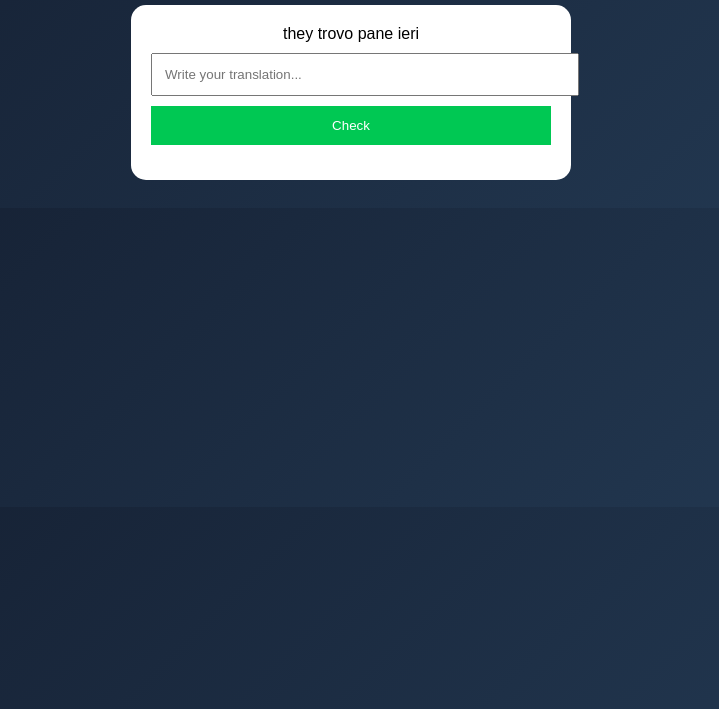
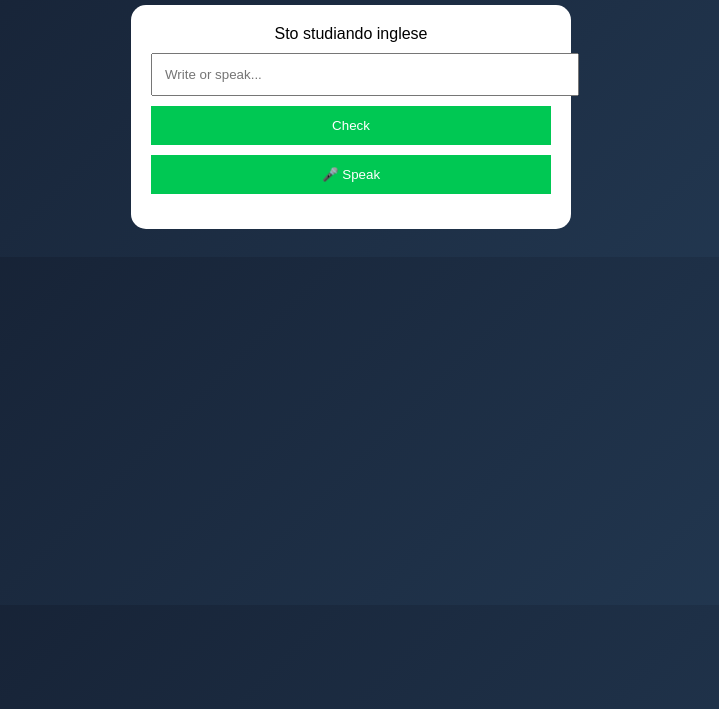
Before and after one commit to Etkdennis/English-coach, a website: page index.html in a window 1280 px wide. Shown: the part 91-800 px from the top of the page, without its empty margins (289-1008 px from the left). Drawn offline with Linux system fonts and the light colour scheme.

Commit message:
Update index.html

```diff
--- a/index.html
+++ b/index.html
@@ -2,7 +2,7 @@
 <html>
 <head>
 <meta name="viewport" content="width=device-width, initial-scale=1.0">
-<title>English Trainer</title>
+<title>English Trainer Lite</title>
 
 <style>
 body {
@@ -42,86 +42,73 @@ button {
 
 <body>
 
-<h2>English Trainer 🧠</h2>
+<h2>English Trainer 🎤</h2>
 
 <div class="card">
   <div id="question"></div>
-  <input id="answer" placeholder="Write your translation..." />
-  <button id="checkBtn" onclick="check()">Check</button>
+
+  <input id="answer" placeholder="Write or speak..." />
+
+  <button onclick="check()">Check</button>
+  <button onclick="startVoice()">🎤 Speak</button>
+
   <div id="feedback"></div>
 </div>
 
 <script>
 
-// VOCABOLI
-let subjects = ["i", "you", "we", "they"];
-let verbs = [
-  {it:"mangio", en:"eat"},
-  {it:"bevo", en:"drink"},
-  {it:"vedo", en:"see"},
-  {it:"compro", en:"buy"},
-  {it:"trovo", en:"find"}
+// DATI BASE
+let phrases = [
+  {it:"Ho mangiato ieri", en:"i ate yesterday"},
+  {it:"Vado al lavoro", en:"i go to work"},
+  {it:"Sto studiando inglese", en:"i am studying english"},
+  {it:"Ho visto quel film", en:"i saw that movie"},
+  {it:"Mi piace il caffè", en:"i like coffee"}
 ];
-let objects = ["pane", "caffè", "un film", "un libro"];
-let times = ["oggi", "ieri", "domani"];
 
-// stato corrente
 let current = {};
 
-// funzione random
-function rand(arr){
-  return arr[Math.floor(Math.random() * arr.length)];
-}
-
-// genera frase
+// GENERA FRASE
 function generate(){
-  let subject = rand(subjects);
-  let verb = rand(verbs);
-  let object = rand(objects);
-  let time = rand(times);
-
-  // italiano
-  let it = subject + " " + verb.it + " " + object + " " + time;
-
-  // inglese base
-  let enVerb = verb.en;
-
-  if(time === "ieri"){
-    enVerb = verb.en + "ed"; // semplificato
-  }
-
-  let en = subject + " " + enVerb + " " + object + " " + time;
-
-  current = {it, en};
-
-  document.getElementById("question").innerText = it;
+  current = phrases[Math.floor(Math.random() * phrases.length)];
+  document.getElementById("question").innerText = current.it;
   document.getElementById("answer").value = "";
   document.getElementById("feedback").innerText = "";
 }
 
-// controllo risposta
+// CHECK
 function check(){
   let user = document.getElementById("answer").value.trim().toLowerCase();
   let correct = current.en;
 
-  let feedback = document.getElementById("feedback");
-  let btn = document.getElementById("checkBtn");
-
   if(user === correct){
-    feedback.innerText = "✅ Correct!";
+    document.getElementById("feedback").innerText = "✅ Correct!";
   } else {
-    feedback.innerText = "❌ Correct: " + correct;
+    document.getElementById("feedback").innerText = "❌ Correct: " + correct;
   }
 
-  btn.disabled = true;
-
-  setTimeout(() => {
-    btn.disabled = false;
-    generate();
-  }, 1500);
+  setTimeout(generate, 1500);
 }
 
-// avvio
+// 🎤 VOCE (Speech Recognition)
+function startVoice(){
+
+  if (!('webkitSpeechRecognition' in window)) {
+    alert("Voice not supported on this device");
+    return;
+  }
+
+  let recognition = new webkitSpeechRecognition();
+  recognition.lang = "en-US";
+  recognition.start();
+
+  recognition.onresult = function(event) {
+    let text = event.results[0][0].transcript;
+    document.getElementById("answer").value = text;
+  };
+}
+
+// start
 generate();
 
 </script>
```
